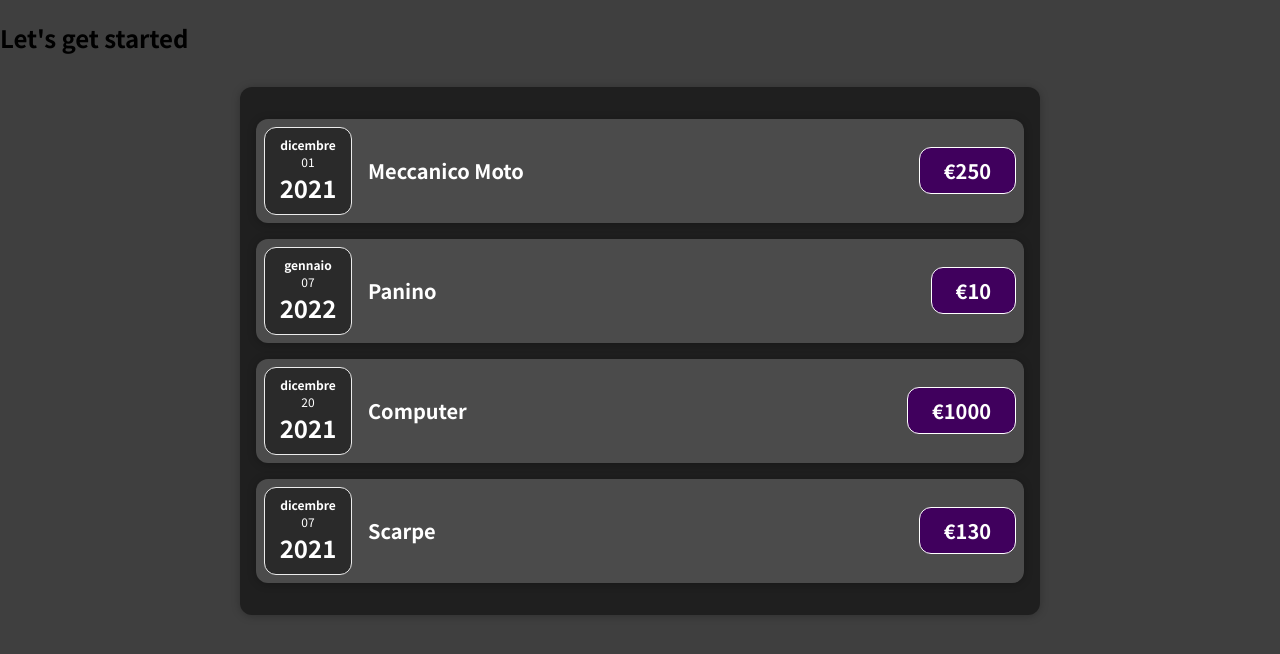
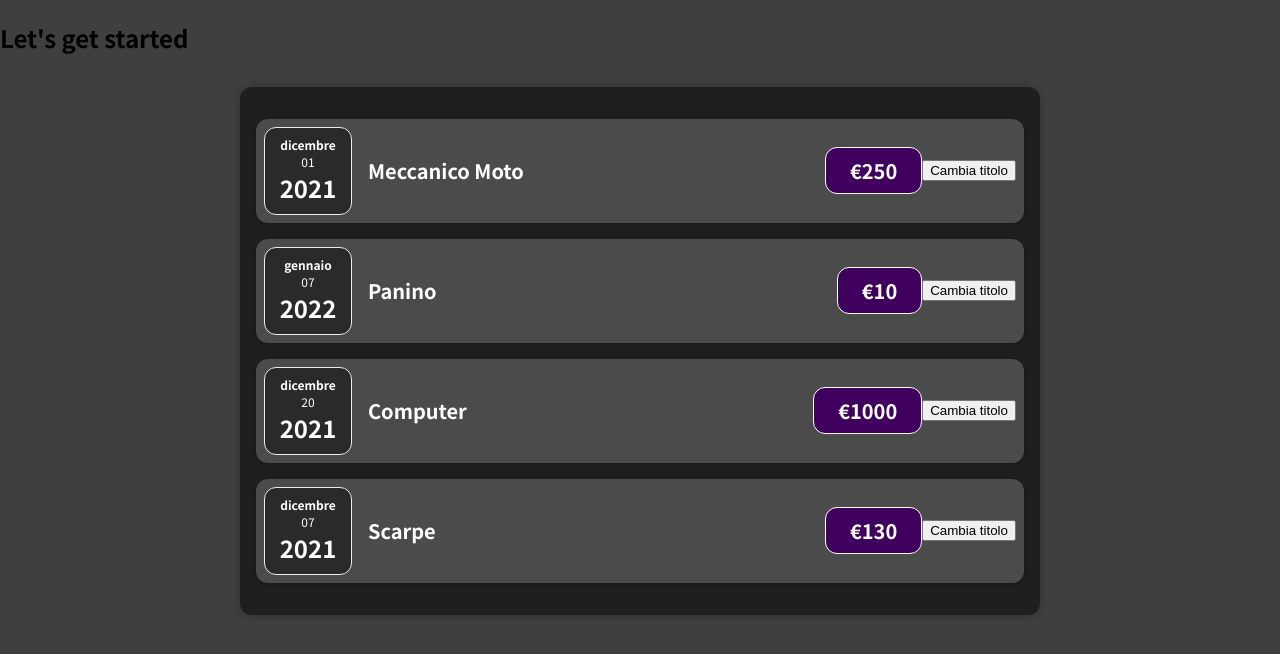
Before and after one commit to andreamosca/expenseTracker, a React (Create React App) app: page / in a window 1280 px wide. Shown: the top 654 px of the page. Built offline with nearby package versions, Linux system fonts and the light colour scheme.

Commit message:
STATE MANAGEMENT

```diff
--- a/src/components/Expenses/ExpenseItem.js
+++ b/src/components/Expenses/ExpenseItem.js
@@ -1,17 +1,23 @@
-import React from "react";
+import React, { useState } from "react";
 
 import ExpenseDate from "./ExpenseDate";
 import Card from "src/components/UI/Card";
 import "./ExpenseItem.css";
 
 const ExpenseItem = (props) => {
+  const [sTitle, setTitle] = useState(props.title);
+  const handleClick = () => {
+    setTitle("Aggiornato");
+  }
+
   return (
     <Card className="expense-item">
       <ExpenseDate date={props.date}/>
       <div className="expense-item__description">
-        <h2>{props.title}</h2>
+        <h2>{sTitle}</h2>
         <div className="expense-item__price">€{props.amount}</div>
       </div>
+      <button onClick={handleClick}>Cambia titolo</button>
     </Card>
   );
 }
```
